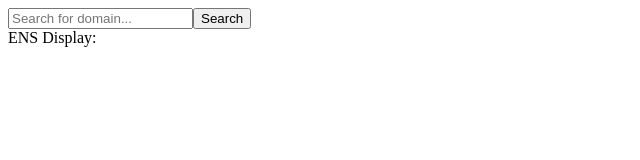
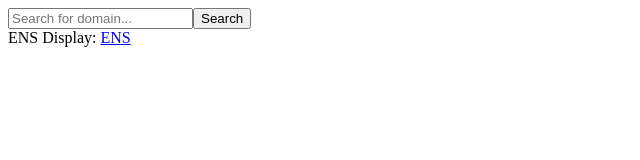
Before and after one commit to MeeseGod/ens-checker, a React (Create React App) app: page / in a window 1280 px wide. Shown: the top 160 px of the page, without its empty margins (0-640 px from the left). Built offline with nearby package versions, Linux system fonts and the light colour scheme.

Commit message:
Initial commit

```diff
--- a/public/index.html
+++ b/public/index.html
@@ -7,37 +7,14 @@
     <meta name="theme-color" content="#000000" />
     <meta
       name="description"
-      content="Web site created using create-react-app"
+      content="Check if an ENS address has been registered."
     />
     <link rel="apple-touch-icon" href="%PUBLIC_URL%/logo192.png" />
-    <!--
-      manifest.json provides metadata used when your web app is installed on a
-      user's mobile device or desktop. See https://developers.google.com/web/fundamentals/web-app-manifest/
-    -->
     <link rel="manifest" href="%PUBLIC_URL%/manifest.json" />
-    <!--
-      Notice the use of %PUBLIC_URL% in the tags above.
-      It will be replaced with the URL of the `public` folder during the build.
-      Only files inside the `public` folder can be referenced from the HTML.
-
-      Unlike "/favicon.ico" or "favicon.ico", "%PUBLIC_URL%/favicon.ico" will
-      work correctly both with client-side routing and a non-root public URL.
-      Learn how to configure a non-root public URL by running `npm run build`.
-    -->
-    <title>React App</title>
+    <title>ENS Checker</title>
   </head>
   <body>
     <noscript>You need to enable JavaScript to run this app.</noscript>
     <div id="root"></div>
-    <!--
-      This HTML file is a template.
-      If you open it directly in the browser, you will see an empty page.
-
-      You can add webfonts, meta tags, or analytics to this file.
-      The build step will place the bundled scripts into the <body> tag.
-
-      To begin the development, run `npm start` or `yarn start`.
-      To create a production bundle, use `npm run build` or `yarn build`.
-    -->
   </body>
 </html>
--- a/src/App.js
+++ b/src/App.js
@@ -8,8 +8,13 @@ export default function App() {
   const [ensInfo, setENSInfo] = useState({});
 
   async function handleSearch(value){
-    setSearchValue(value);
-    setENSInfo(await GetENSInfo(value));
+    if(value.length < 3){
+      alert("Error - Domains can not be less than 3 characters");
+    }
+    else{
+      setSearchValue(value);
+      setENSInfo(await GetENSInfo(value));
+    };
   };
 
   return (
--- a/src/Components/ENSDisplay.js
+++ b/src/Components/ENSDisplay.js
@@ -1,5 +1,23 @@
 export default function ENSDisplay(props){
+    function isOwned(){
+        if(props.ensInfo.ensOwner === "0x0000000000000000000000000000000000000000"){
+            return <div>
+                "Not Registered"
+            </div>
+        }
+        else if(props.ensInfo.ensOwner === null || props.ensInfo.ensOwner === undefined){
+            return null;
+        }
+        else{
+            return <div>
+                "Registered"
+            </div>
+        }
+    }
+
     return <div>
         ENS Display: {props.ensInfo.ensOwner}
+        <a href={`https://app.ens.domains/name/${props.ensInfo.ensName}.eth`} target="_blank" rel="noreferrer">ENS</a>
+        {isOwned()}
     </div>
 };
--- a/src/Components/GetENSInfo.js
+++ b/src/Components/GetENSInfo.js
@@ -5,9 +5,8 @@ export default async function GetENSInfo(value){
     const ensOwner = await web3.eth.ens.getOwner(`${value}.eth`);
     const ensResolver = await web3.eth.ens.getResolver(`${value}.eth`);
 
-    console.log(ensResolver)
-
     const ensInfo = {
+        ensName : value,
         ensOwner : ensOwner,
         ensResolver : ensResolver,
     };
```
Also changed, not shown: 1 other file (tests, documents, lock files or other folders).
